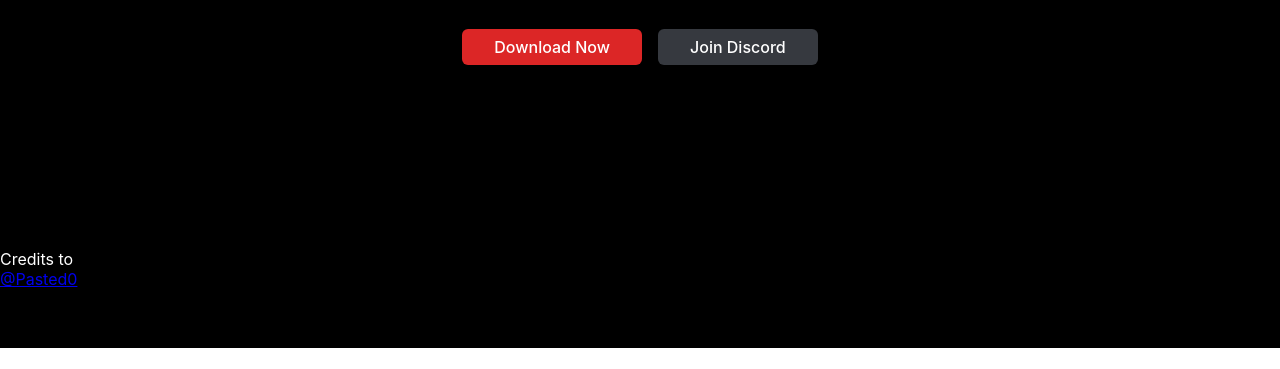
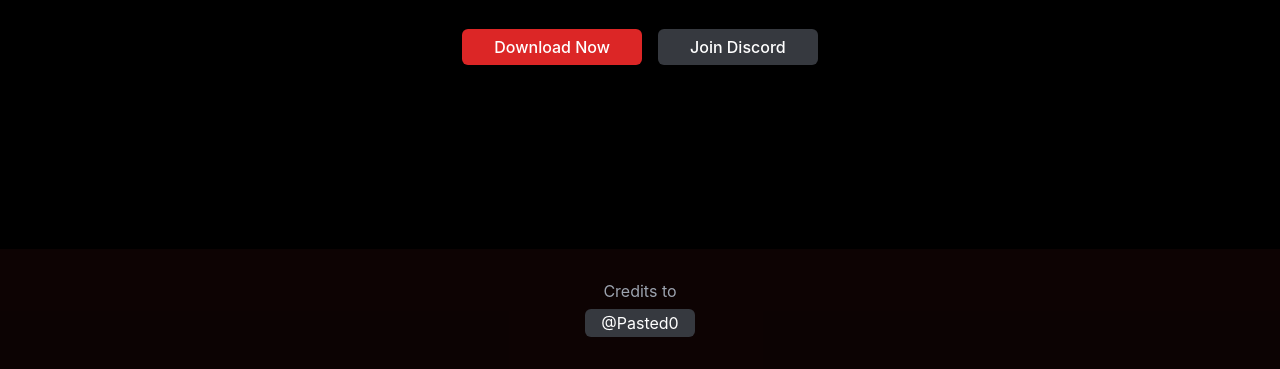
Before and after one commit to Baoconroaster/CLDevs-, a plain HTML site: page index.html in a window 1280 px wide. Shown: the part 452-821 px from the top of the page. Before the commit the page ends 800 px from the top, so only its background shows below. Drawn offline with Linux system fonts and the light colour scheme.

Commit message:
Update styles.css

```diff
--- a/styles.css
+++ b/styles.css
@@ -1,4 +1,3 @@
-
 /* Base styles */
 * {
     margin: 0;
@@ -119,3 +118,28 @@ body {
 .discord-button:hover {
     background-color: #2f3136;
 }
+
+/* Credit Section */
+.credit-section {
+    display: flex;
+    flex-direction: column;
+    align-items: center;
+    justify-content: center;
+    padding: 2rem 0;
+    background-color: rgba(239, 68, 68, 0.05);
+    color: #9ca3af;
+}
+
+.credit-button {
+    margin-top: 0.5rem;
+    padding: 0.25rem 1rem;
+    background-color: #36393f;
+    color: white;
+    text-decoration: none;
+    border-radius: 0.375rem;
+    transition: background-color 0.2s;
+}
+
+.credit-button:hover {
+    background-color: #2f3136;
+}
```
